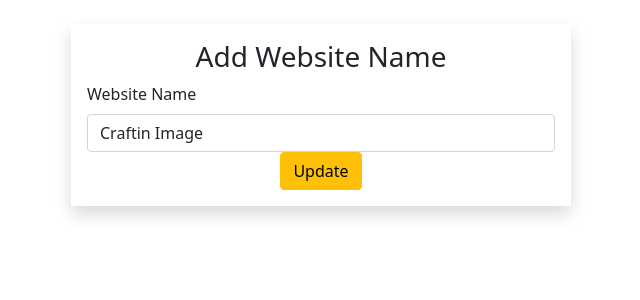
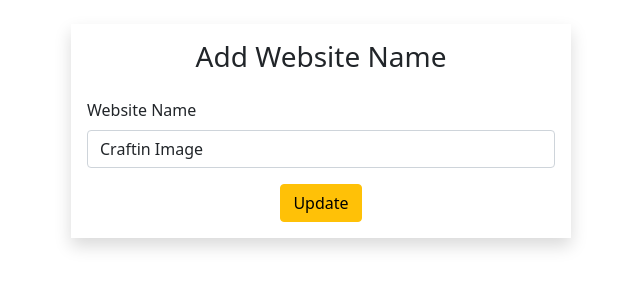
Before and after one commit to justforhost26/projectci, a Django app: template templates/manager/manager_home.html in a window 1280 px wide. Shown: the part 56-356 px from the top of the page, without its empty margins (319-959 px from the left). Run offline with Django 3.2, Linux system fonts and the light colour scheme; the template is opened without the code that fills it: values that come from a table or form of the project are taken from there, others are empty; data comes from the database, SQL or seed files in the repository.

Commit message:
Update manager_home.html

```diff
--- a/templates/manager/manager_home.html
+++ b/templates/manager/manager_home.html
@@ -4,7 +4,7 @@
     {%  include 'manager/messages.html' %}
 <!--start form-->
   <br>
-<div class="container shadow p-3 "  style="width:95%;max-width:500px;>
+<div class="container shadow p-3 "  style="width:95%;max-width:500px;">
   <form class="row g-3 " method="post" action="{% url 'add_websitename' %}">
       {% csrf_token %}
 <h3 style="text-align: center">Add Website Name</h3>
```
